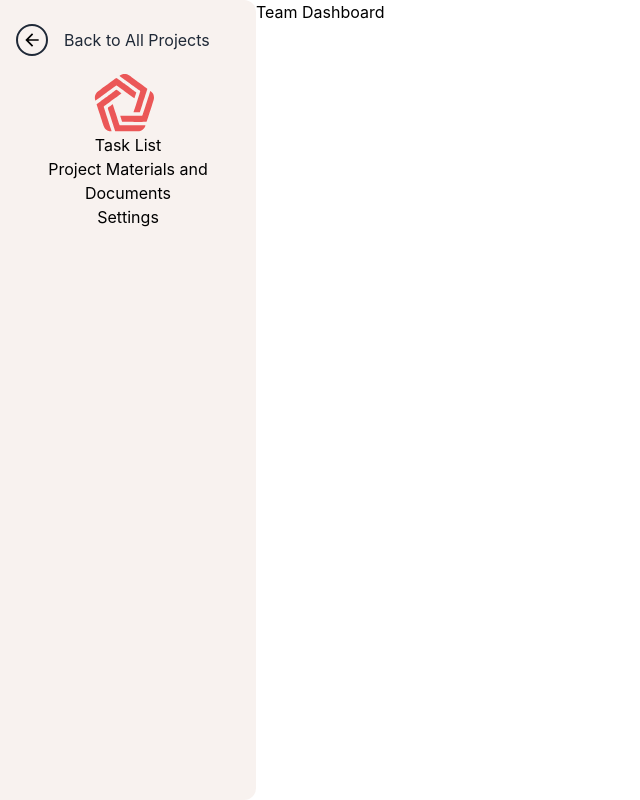
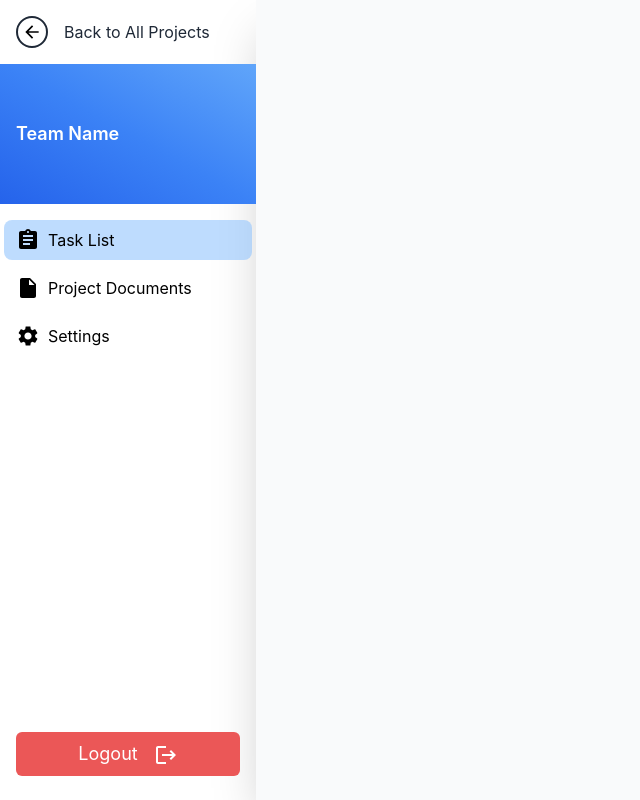
Before and after one commit to nexus-hash/Pentagon, a React (Create React App) app: page /team in a window 1280 px wide. Shown: the whole page, without its empty margins (0-640 px from the left). Built offline with nearby package versions, Linux system fonts and the light colour scheme; no server answers; sample sign-in values are in the browser's storage.

Commit message:
Added ui for project navbar

```diff
--- a/src/App.js
+++ b/src/App.js
@@ -6,6 +6,8 @@ import ForgotPassword from './pages/Authentication/forgotpassword';
 import Dashboard from './pages/dashboard/dashboard';
 import Logout from './pages/Authentication/logout';
 import TeamDashboard from './pages/Team/teamdashboard';
+import TeamDocument from './pages/Team/teamdocument';
+import TeamSettings from './pages/Team/teamsettings';
 
 function App() {
   window.localStorage.setItem('theme',true);
@@ -15,10 +17,12 @@ function App() {
         <Route exact path="/" component={WelcomePage} />
         <Route exact path="/signup" component={signup} />
         <Route exact path="/login" component={login} />
-        <Route exact path="/forgotpassword" component={ForgotPassword}/>
+        <Route exact path="/forgotpassword" component={ForgotPassword} />
         <Route exact path={`/dashboard`} component={Dashboard} />
         <Route exact path={`/logout`} component={Logout} />
-        <Route exact path={'/team'} component={TeamDashboard} />
+        <Route exact path={"/team"} component={TeamDashboard} />
+        <Route exact path={"/team/docs"} component={TeamDocument} />
+        <Route exact path={"/team/setting"} component={TeamSettings} />
       </Switch>
     </BrowserRouter>
   );
--- a/src/css/global.css
+++ b/src/css/global.css
@@ -7,6 +7,13 @@
 */
   .btn-bg-color{
     background:#EB5757;
+  }
+  .btn-bg-opacityh:hover{
+    background:rgba(235,87,87,0.5);
+    color:"#000000";
+  }
+  .btn-bg-opacity{
+    background:rgba(235,87,87,0.5);
   }
   .btn-bg-dark{
     background:#d44e4e;
--- /dev/null
+++ b/src/pages/Team/components/teamnavbar.js
@@ -0,0 +1,67 @@
+import React from "react";
+import { Link } from "react-router-dom";
+import ArrowBackOutlinedIcon from "@mui/icons-material/ArrowBackOutlined";
+import Fade from "react-reveal/Fade";
+import AssignmentIcon from "@mui/icons-material/Assignment";
+import InsertDriveFileIcon from "@mui/icons-material/InsertDriveFile";
+import SettingsIcon from "@mui/icons-material/Settings";
+import LogoutIcon from "@mui/icons-material/Logout";
+import {useHistory} from "react-router-dom";
+
+export default function TeamNavbar(props) {
+  const history = useHistory();
+  return (
+    <Fade left cascade>
+      <div className="navbar w-1/5 h-screen bg-white flex flex-col justify-start items-start">
+        <Link
+          to="/dashboard"
+          className="flex justify-start w-full px-4 py-4 items-center"
+        >
+          <div className="p-1 border-2 border-gray-800 rounded-full h-auto flex mr-4 justify-center items-center">
+            <ArrowBackOutlinedIcon fontSize="small" />
+          </div>
+          <div className="text-base text-gray-800">Back to All Projects</div>
+        </Link>
+        <div className="w-full bg-gradient-to-bl from-blue-400 via-blue-500 to-blue-600 px-4 py-14 flex items-center text-lg font-semibold text-white">
+          Team Name
+        </div>
+        <div className="w-full flex flex-col justify-start items-start px-1 mt-4 space-y-2">
+          <button
+            className={`px-3 py-2 rounded-lg ${
+              props.isTask ? "bg-blue-300 bg-opacity-60" : ""
+            } w-full items-start justify-start flex`}
+          >
+            <AssignmentIcon className="mr-2" />
+            Task List
+          </button>
+          <button
+            className={`px-3 py-2 rounded-lg ${
+              props.isDocs
+                ? "bg-blue-300 bg-opacity-60"
+                : "hover:bg-blue-300 hover:bg-opacity-60"
+            } w-full items-start justify-start flex`}
+          >
+            <InsertDriveFileIcon className="mr-2" />
+            Project Documents
+          </button>
+          <button
+            className={`px-3 py-2 rounded-lg ${
+              props.isSettings
+                ? "bg-blue-300 bg-opacity-60"
+                : "hover:bg-blue-300 hover:bg-opacity-60"
+            } w-full items-start justify-start flex`}
+          >
+            <SettingsIcon className="mr-2" />
+            Settings
+          </button>
+        </div>
+        <div className="h-full w-full flex justify-center items-end py-6 px-4">
+          <button onClick={()=>history.push("/logout")} className="btn-bg-color w-full py-2 text-white text-lg rounded-md">
+            Logout
+            <LogoutIcon className="ml-4" />
+          </button>
+        </div>
+      </div>
+    </Fade>
+  );
+}
--- a/src/pages/Team/teamdashboard.js
+++ b/src/pages/Team/teamdashboard.js
@@ -1,11 +1,9 @@
 import {Component} from 'react';
 import verifyToken from '../utils/verifytoken';
-import { Link } from 'react-router-dom';
-import ArrowBackOutlinedIcon from "@mui/icons-material/ArrowBackOutlined";
-import Logo from "../../assets/pentlogolight.svg";
-import Fade from  'react-reveal/Fade';
+
 
 import '../../css/global.css';
+import TeamNavbar from './components/teamnavbar';
 
 export default class TeamDashboard extends Component {
   constructor(props) {
@@ -26,31 +24,8 @@ export default class TeamDashboard extends Component {
   render() {
     return (
       <div className="w-full h-full flex justify-start items-start">
-        <Fade left cascade>
-        <div className="w-1/5 h-screen nav-bg-color flex flex-col justify-start items-center py-6 px-4 rounded-tr-xl rounded-br-xl">
-          <Link
-            to="/dashboard"
-            className="flex justify-start w-full items-center mb-4"
-          >
-            <div className="p-1 border-2 border-gray-800 rounded-full h-auto flex mr-4 justify-center items-center">
-              <ArrowBackOutlinedIcon fontSize="small" />
-            </div>
-            <div className="text-base text-gray-800">Back to All Projects</div>
-          </Link>
-          <img
-            alt="Pentagon Logo"
-            src={Logo}
-            style={{
-              width: "4rem",
-            }}
-            className="mr-2"
-          />
-          <button>Task List</button>
-          <button>Project Materials and Documents</button>
-          <button>Settings</button>
-        </div>
-        </Fade>
-        <h1>Team Dashboard</h1>
+        <TeamNavbar isTask={true}/>
+        <main className="bg-gray-50 w-4/5 h-screen shadow-2xl"></main>
       </div>
     );
   }
--- /dev/null
+++ b/src/pages/Team/teamdocument.js
@@ -0,0 +1,19 @@
+import { Component } from "react";
+import TeamNavbar from "./components/teamnavbar";
+
+export default class TeamDocument extends Component {
+  constructor(props) {
+    super(props);
+    this.state = {
+      isLoading: true,
+    };
+  }
+  render() {
+    return (
+      <div className="w-full h-full flex justify-start items-start">
+        <TeamNavbar isDocs={true} />
+        <main className="bg-gray-50 w-4/5 h-screen shadow-2xl"></main>
+      </div>
+    );
+  }
+}
--- /dev/null
+++ b/src/pages/Team/teamsettings.js
@@ -0,0 +1,19 @@
+import { Component } from "react";
+import TeamNavbar from "./components/teamnavbar";
+
+export default class TeamSettings extends Component {
+  constructor(props){
+    super(props);
+    this.state = {
+      isLoading: false,
+    }
+  }
+  render() {
+    return (
+      <div className="w-full h-full flex justify-start items-start">
+        <TeamNavbar isSettings={true} />
+        <main className="bg-gray-50 w-4/5 h-screen shadow-2xl"></main>
+      </div>
+    );
+  }
+}
--- a/src/pages/dashboard/dashboard.js
+++ b/src/pages/dashboard/dashboard.js
@@ -165,7 +165,7 @@ class Dashboard extends Component {
             </button>
 
             <div className="w-5/12 items-end justify-end flex">
-              <button onClick={this.handleLogoutOnClick}>Logout</button>
+              <button onClick={this.handleLogoutOnClick} className="transform transition duration-100 hover:scale-110">Logout</button>
             </div>
 
           </header>
@@ -176,7 +176,7 @@ class Dashboard extends Component {
           <div className="w-3/12 h-full px-6 py-6">
 
             <Fade left>
-              <div className="w-full flex flex-col items-center h-full justify-start border-2 border-gray-300 border-opacity-70 rounded-xl py-4 space-y-2">
+              <div className="w-full flex flex-col items-center h-full justify-start rounded-xl pt-4 space-y-2">
 
                 <Fade top>
                   <div className=" w-full flex justify-between items-center px-4 ">
```
